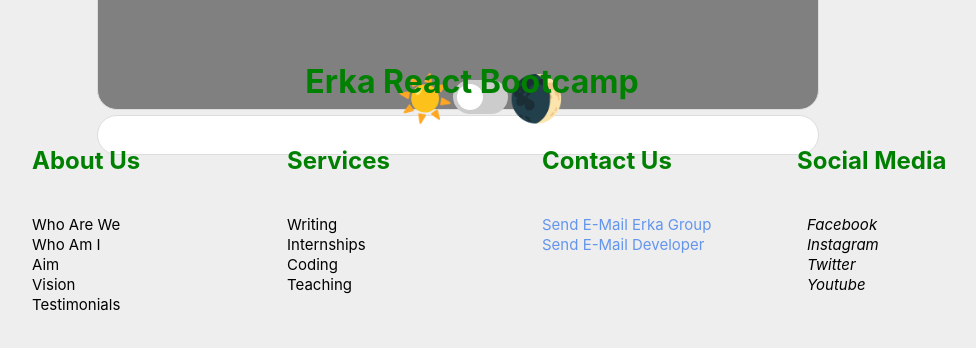
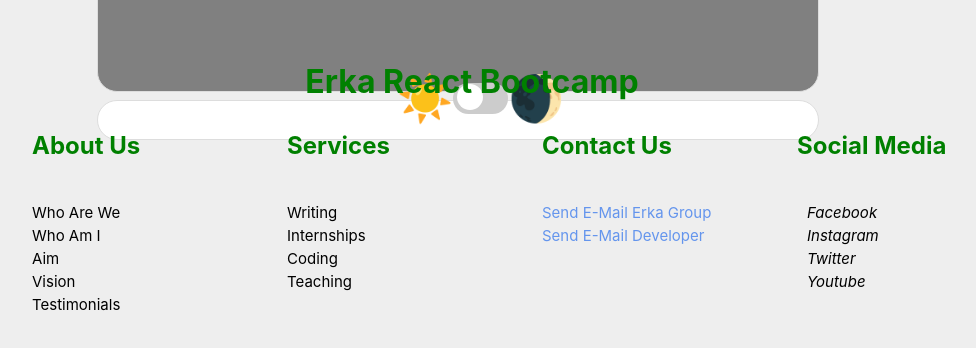
Before and after one commit to FurkanTsdmr/chatapp-orjj, a React (Create React App) app: page / in a window 1280 px wide. Shown: the part 420-768 px from the top of the page, without its empty margins (193-1169 px from the left). Built offline with nearby package versions, Linux system fonts and the light colour scheme; no server answers.

Commit message:
mesajlar arası margin ayalarlandı

```diff
--- a/src/components/chatliststyle.css
+++ b/src/components/chatliststyle.css
@@ -1,3 +1,4 @@
 *{
     border-radius: 20px;
+    margin-top: 3px;
 }
```
